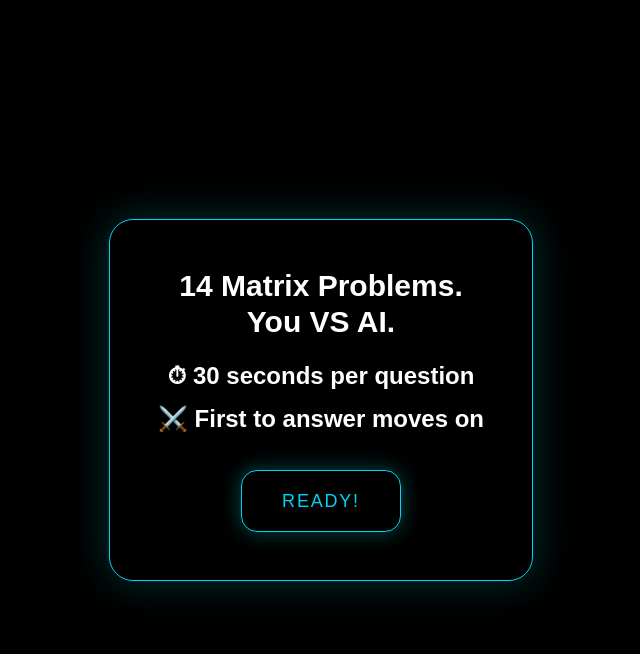
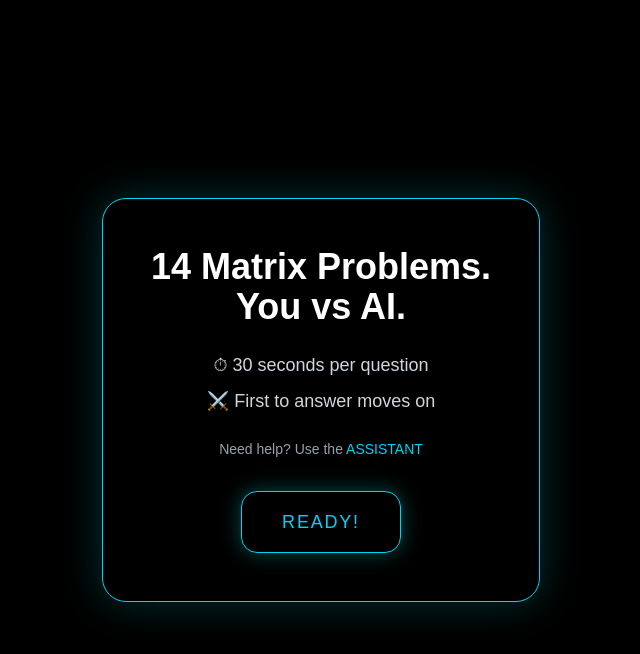
Before and after one commit to JiyeSun/compexp, a Next.js app: page / in a window 1280 px wide. Both pictures are taken after a click on the button "BEGIN". Shown: the top 654 px of the page, without its empty margins (319-959 px from the left). Built offline with nearby package versions, Linux system fonts and the light colour scheme.

Commit message:
Update text and formatting in page.tsx

```diff
--- a/app/page.tsx
+++ b/app/page.tsx
@@ -203,18 +203,31 @@ export default function Home() {
           text-center
         ">
 
-          {/* System Label */}
-          {/* Title */}
-         <div className="text-2xl font-semibold mb-6 leading-relaxed text-center">
-          <div className="text-3xl font-bold mb-4">
+          <div className="text-center">
+
+          {/* 标题 */}
+          <div className="text-4xl font-bold mb-4">
             <p>14 Matrix Problems.</p>
-            <p>You VS AI.</p>
+            <p>You vs AI.</p>
           </div>
-          <div className="mt-4 space-y-1">
+
+          {/* 规则 */}
+          <div className="mt-6 space-y-2 text-lg text-gray-300">
             <p>⏱ 30 seconds per question</p>
             <p>⚔️ First to answer moves on</p>
           </div>
-          <p className="mt-6 text-cyan-400"></p>
+
+          {/* assistant说明 */}
+          <div className="mt-6 text-gray-400 text-sm">
+            <p>
+              Need help? Use the <span className="text-cyan-400">ASSISTANT</span>
+            </p>
+          </div>
+
+          {/* 结尾 */}
+          <p className="mt-6 text-cyan-400 text-xl font-semibold">
+          </p>
+
         </div>
 
           {/* Description */}
```
